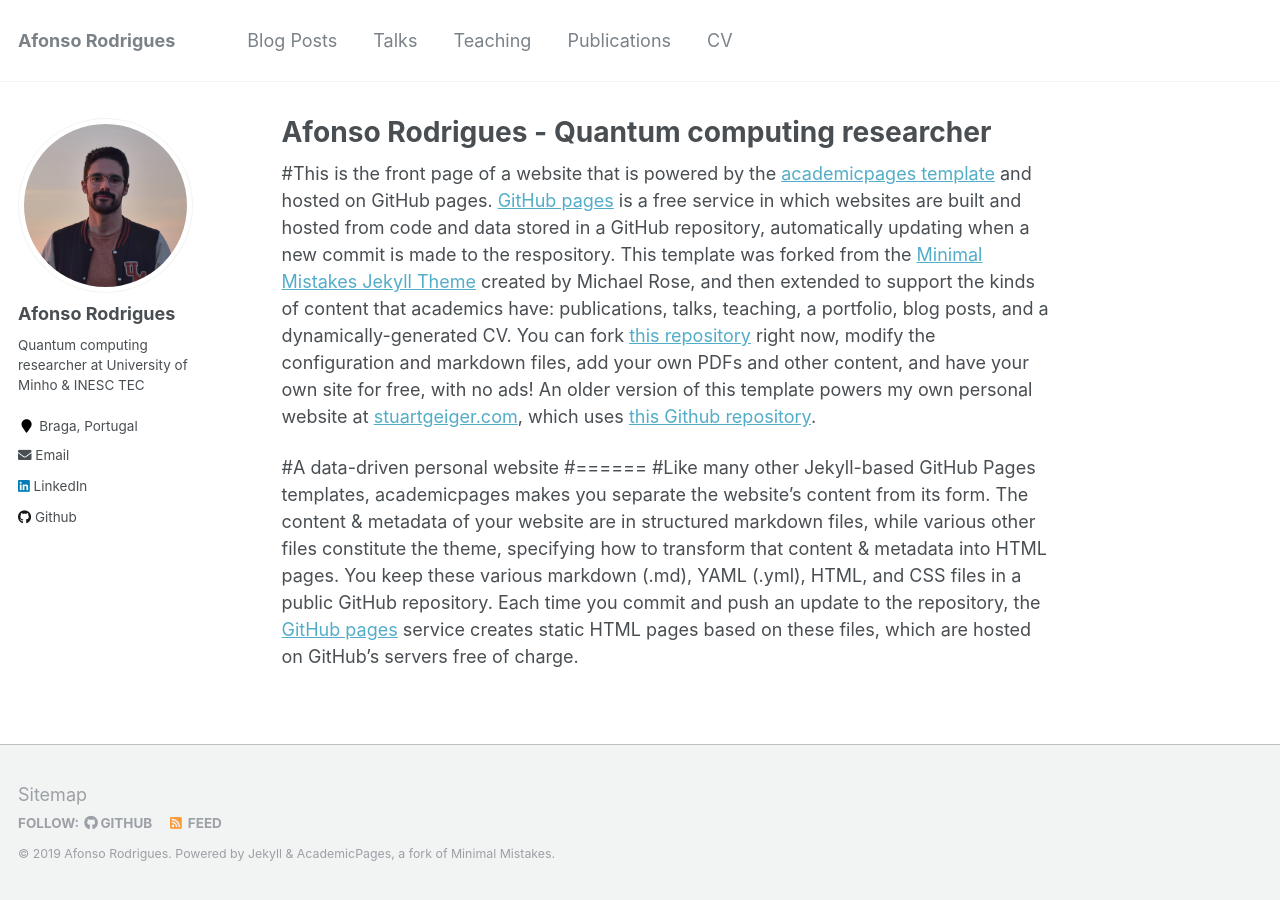
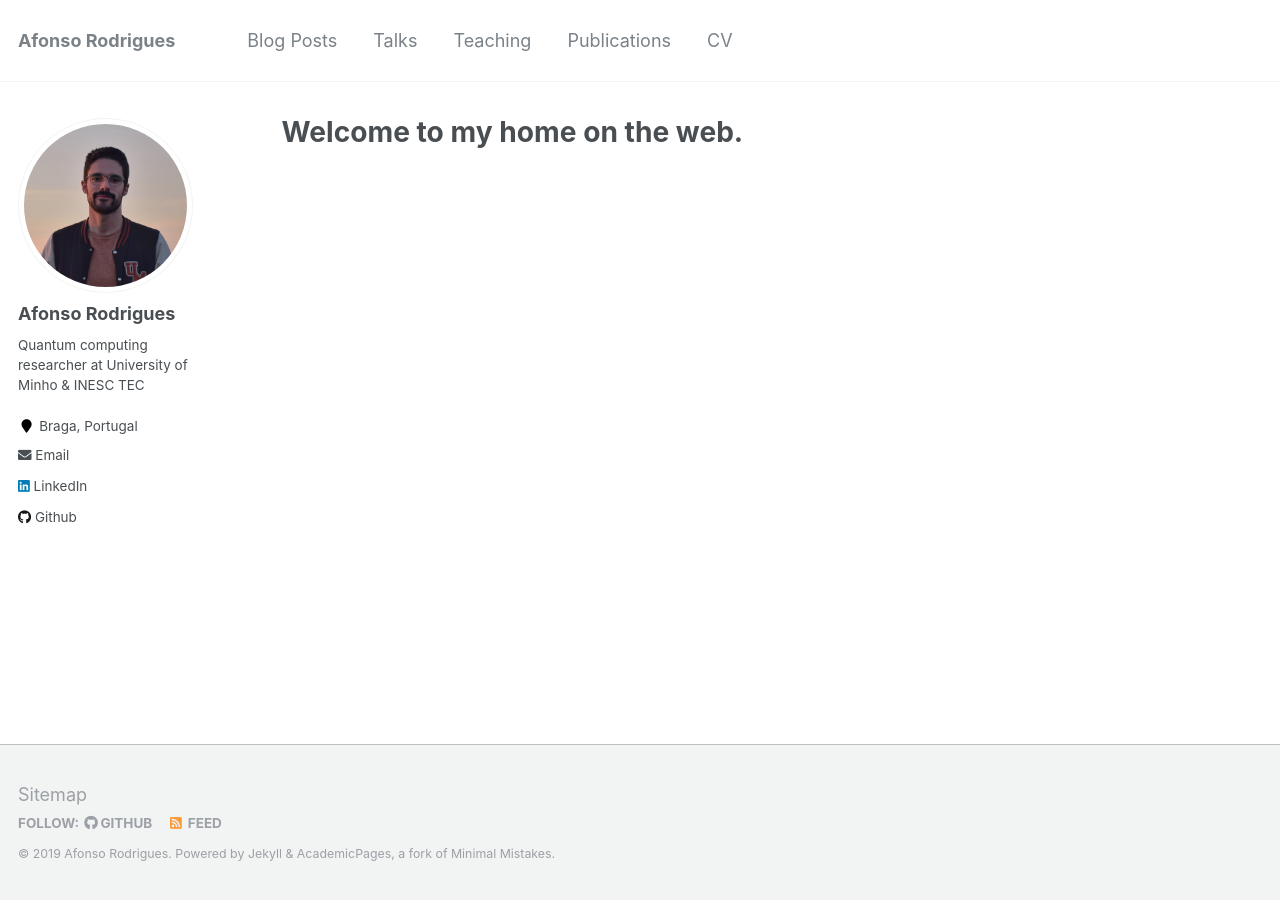
Before and after one commit to afonsofr/afonsofr.github.io, a Jekyll site: the page built from _pages/about.md, in a window 1280 px wide. Built offline with Jekyll 4.4.1, drawn with Linux system fonts in a browser that asks for light colours.

Commit message:
Update about.md

```diff
--- a/_pages/about.md
+++ b/_pages/about.md
@@ -1,15 +1,9 @@
 ---
 permalink: /
-title: "Afonso Rodrigues - Quantum computing researcher"
+title: "Welcome to my home on the web."
 excerpt: "About me"
 author_profile: true
 redirect_from:
   - /about/
   - /about.html
 ---
-
-#This is the front page of a website that is powered by the [academicpages template](https://github.com/academicpages/academicpages.github.io) and hosted on GitHub pages. [GitHub pages](https://pages.github.com) is a free service in which websites are built and hosted from code and data stored in a GitHub repository, automatically updating when a new commit is made to the respository. This template was forked from the [Minimal Mistakes Jekyll Theme](https://mmistakes.github.io/minimal-mistakes/) created by Michael Rose, and then extended to support the kinds of content that academics have: publications, talks, teaching, a portfolio, blog posts, and a dynamically-generated CV. You can fork [this repository](https://github.com/academicpages/academicpages.github.io) right now, modify the configuration and markdown files, add your own PDFs and other content, and have your own site for free, with no ads! An older version of this template powers my own personal website at [stuartgeiger.com](http://stuartgeiger.com), which uses [this Github repository](https://github.com/staeiou/staeiou.github.io).
-
-#A data-driven personal website
-#======
-#Like many other Jekyll-based GitHub Pages templates, academicpages makes you separate the website's content from its form. The content & metadata of your website are in structured markdown files, while various other files constitute the theme, specifying how to transform that content & metadata into HTML pages. You keep these various markdown (.md), YAML (.yml), HTML, and CSS files in a public GitHub repository. Each time you commit and push an update to the repository, the [GitHub pages](https://pages.github.com/) service creates static HTML pages based on these files, which are hosted on GitHub's servers free of charge.
```
